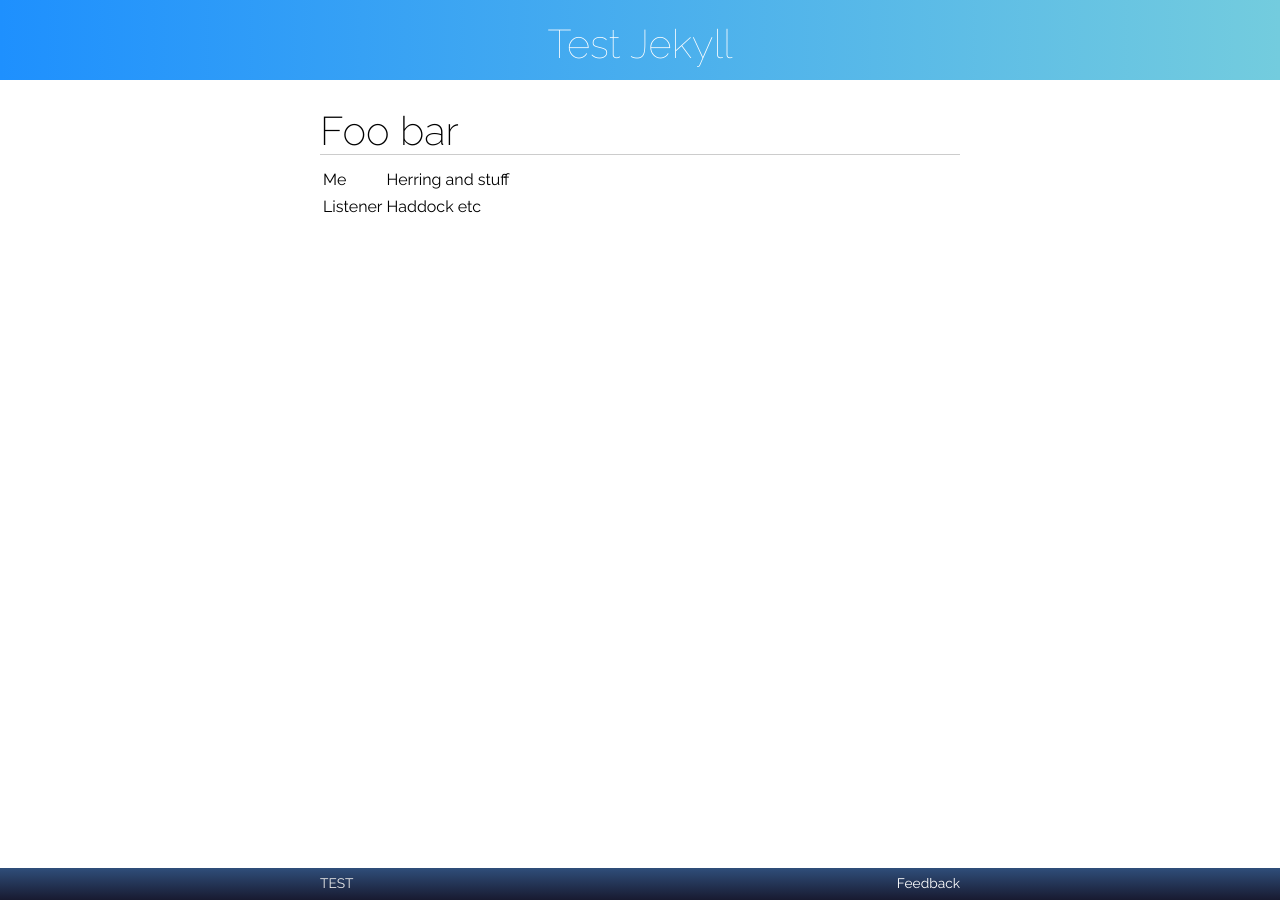
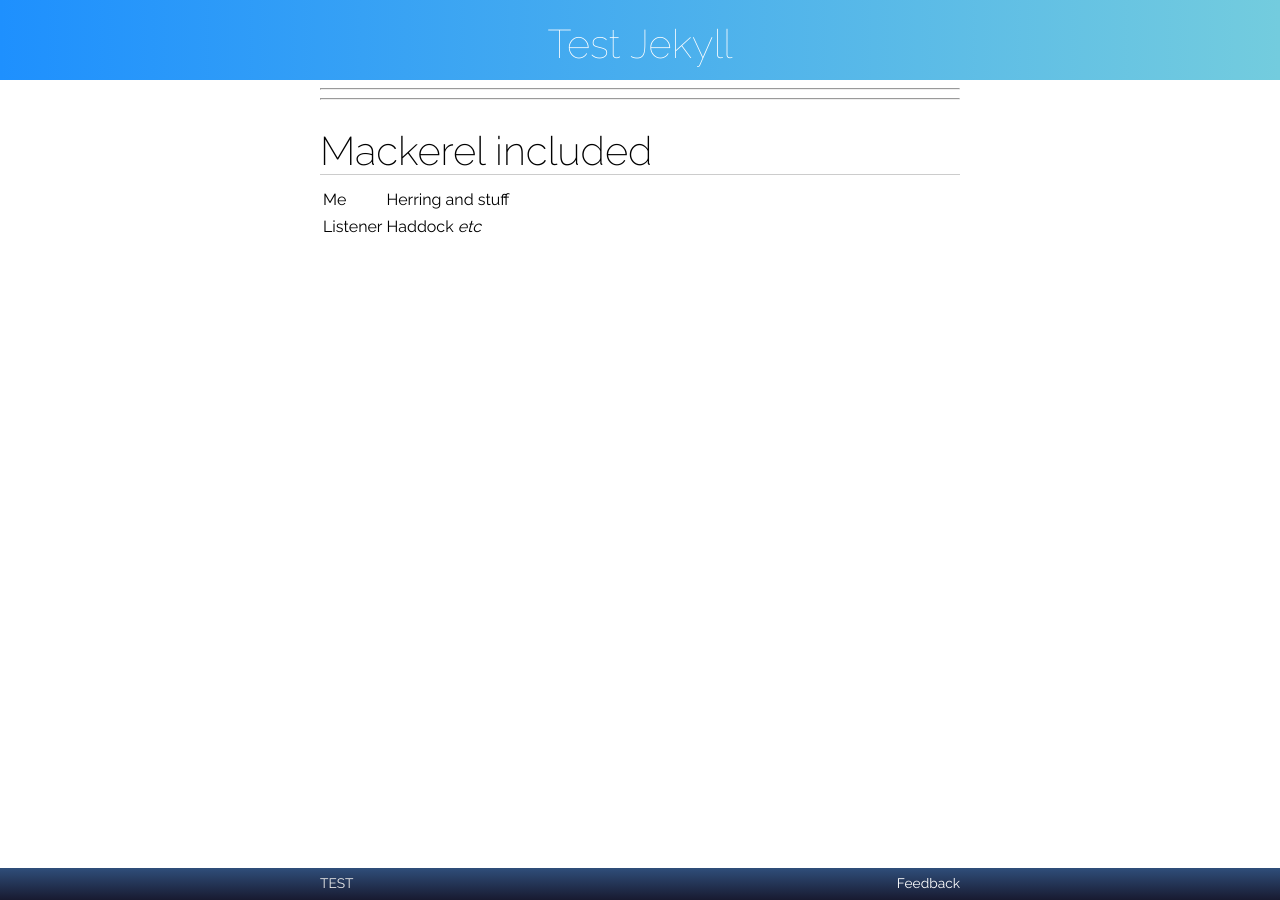
Before and after one commit to RarelyCharlie/rarelycharlie.github.io, a Jekyll site: the page built from test.md, in a window 1280 px wide. Built offline with Jekyll 4.4.1, drawn with Linux system fonts in a browser that asks for light colours.

Commit message:
try include

```diff
--- a/test.md
+++ b/test.md
@@ -2,8 +2,4 @@
 title: Test Jekyll
 layout: test
 ---
-# Foo bar
-
-|Me|Herring and stuff|
-|Listener|Haddock etc|
-{:.fish}
+{% include test.md %}
```
